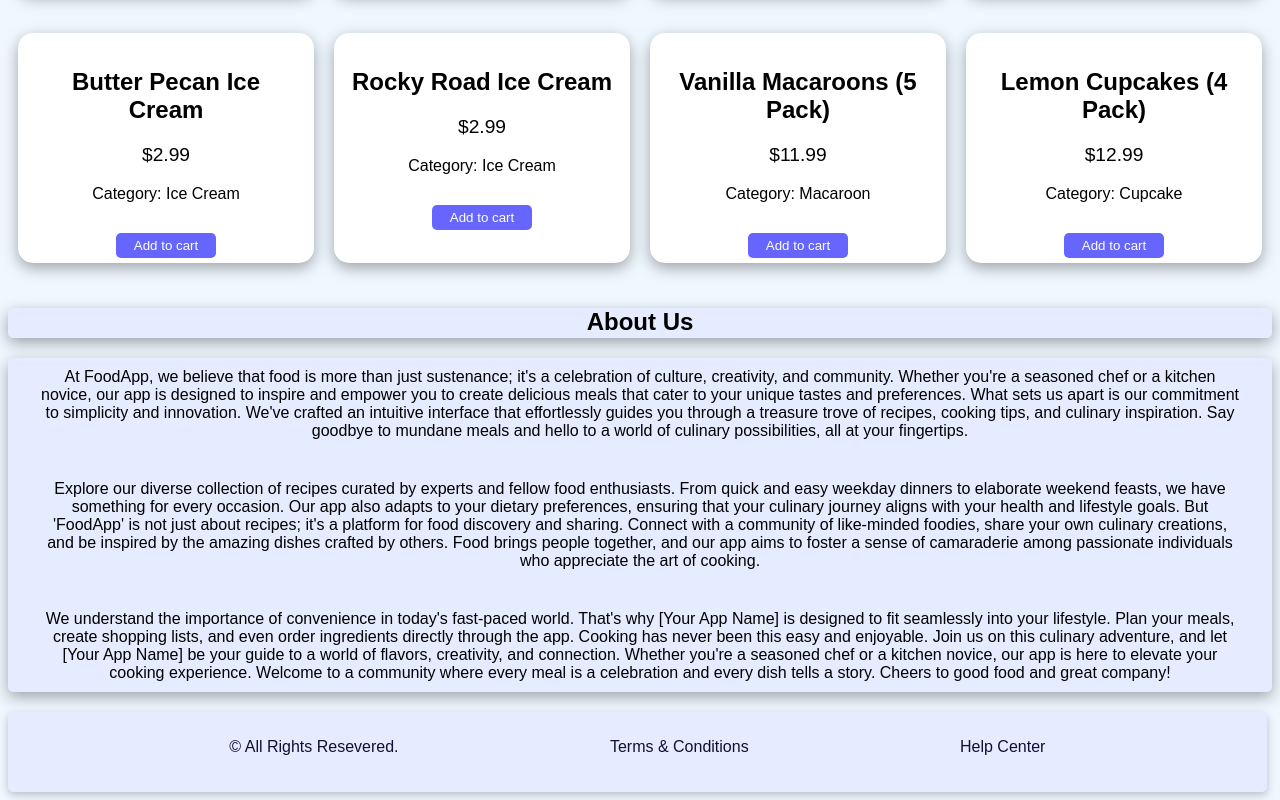
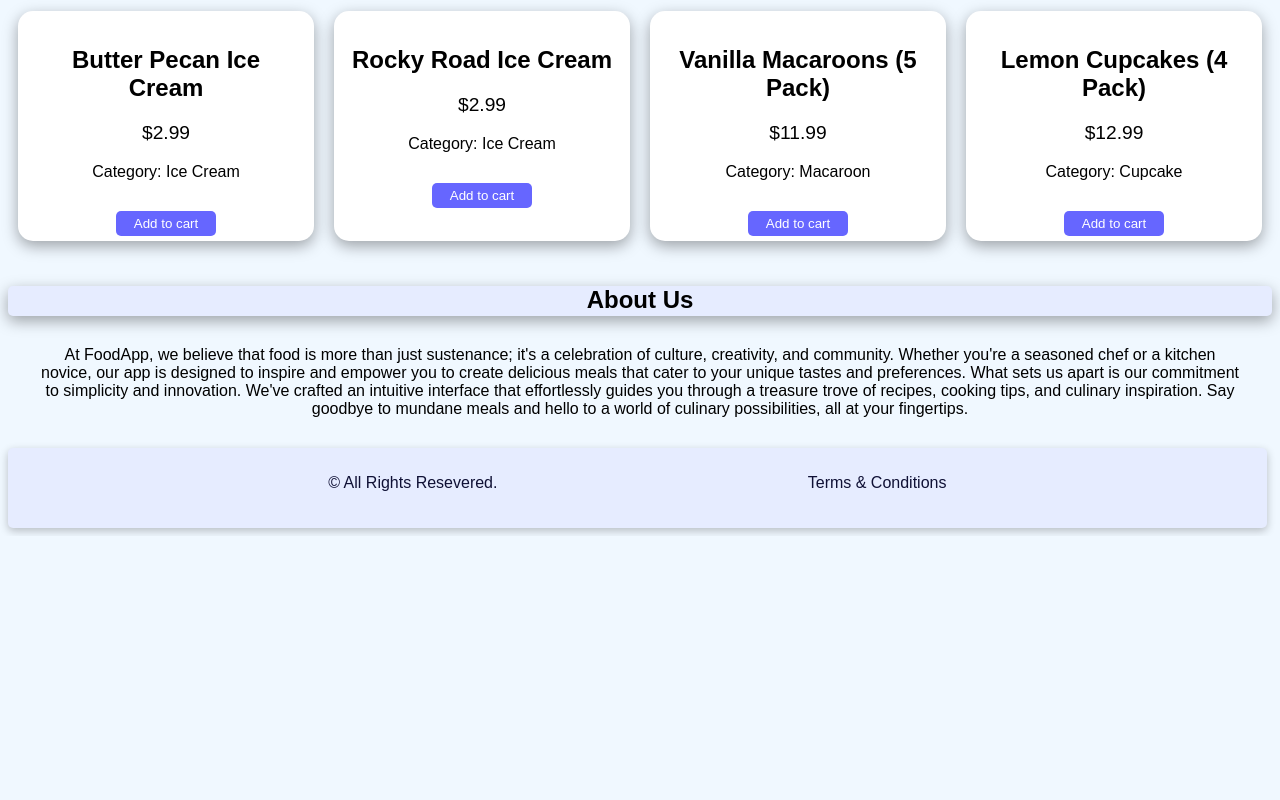
Before and after one commit to ravindranathsingh/FoodApp, a plain HTML site: page index.html in a window 1280 px wide. Shown: the part 1565-2365 px from the top of the page. After the commit the page ends 2101 px from the top, so only its background shows below. Drawn offline with Linux system fonts and the light colour scheme; a web font is replaced by a local one.

Commit message:
e-comerce app

```diff
--- a/index.html
+++ b/index.html
@@ -15,8 +15,6 @@
     <nav class="navbar">
         <div class="nav-menu">
             <button class="btn"><a class="link" href="./index.html">Home</a></button>
-            <button class="btn"><a class="link" href="#">Category</a></button>
-            <button class="btn"><a class="link" href="#">Notifications</a></button>
             <button class="btn"><a class="link" href="#">Account</a></button>
             <button class="btn"><a class="link" href="#">Cart</a></button>
             <input class="btn right" type="search" placeholder="Search" aria-label="Search">
@@ -26,7 +24,7 @@
     </nav>
     <div class="banner">
         <img id="food-banner" src="./pexels-ash-376464.jpg" alt="food">
-        <p id="advertise">Dive into a world where every bite is a rendezvous with irresistible delight, a symphony of cravings waiting to be unleashed.</p>
+        <p id="advertise">Dive into a world where every bite is a delight, a symphony of cravings waiting to be unleashed.</p>
     </div>
     <div class="heading">
         <h2 class="title">Restaurant</h2>
@@ -60,10 +58,6 @@
     <div class="about">
         <p>At FoodApp, we believe that food is more than just sustenance; it's a celebration of culture, creativity, and community. Whether you're a seasoned chef or a kitchen novice, our app is designed to inspire and empower you to create delicious meals that cater to your unique tastes and preferences.
             What sets us apart is our commitment to simplicity and innovation. We've crafted an intuitive interface that effortlessly guides you through a treasure trove of recipes, cooking tips, and culinary inspiration. Say goodbye to mundane meals and hello to a world of culinary possibilities, all at your fingertips.</p>
-        <p>Explore our diverse collection of recipes curated by experts and fellow food enthusiasts. From quick and easy weekday dinners to elaborate weekend feasts, we have something for every occasion. Our app also adapts to your dietary preferences, ensuring that your culinary journey aligns with your health and lifestyle goals.
-            But 'FoodApp' is not just about recipes; it's a platform for food discovery and sharing. Connect with a community of like-minded foodies, share your own culinary creations, and be inspired by the amazing dishes crafted by others. Food brings people together, and our app aims to foster a sense of camaraderie among passionate individuals who appreciate the art of cooking.</p>
-        <p>We understand the importance of convenience in today's fast-paced world. That's why [Your App Name] is designed to fit seamlessly into your lifestyle. Plan your meals, create shopping lists, and even order ingredients directly through the app. Cooking has never been this easy and enjoyable.
-            Join us on this culinary adventure, and let [Your App Name] be your guide to a world of flavors, creativity, and connection. Whether you're a seasoned chef or a kitchen novice, our app is here to elevate your cooking experience. Welcome to a community where every meal is a celebration and every dish tells a story. Cheers to good food and great company!</p>
     </div>
     <script src="./script.js"></script>
 </body>
@@ -71,7 +65,6 @@
     <div class="foot">
         <p class="link">&copy; All Rights Resevered.</p>
         <p><a class="link" href="#">Terms & Conditions</a></p>
-        <p><a class="link" href="#">Help Center</a></p>
     </div>
 </footer>
 </html>
--- a/styles.css
+++ b/styles.css
@@ -4,13 +4,13 @@ body {
   font-family: "Audiowide", sans-serif;
 }
 
-.main-heading {
+/* .main-heading {
   width: 100%;
   height: 10vh;
   border-radius: 5px;
   background-color: #e6ecff;
   box-shadow: rgba(0, 0, 0, 0.35) 0px 5px 15px;
-}
+} */
 
 .heading {
     background-color: #e6ecff;
@@ -135,6 +135,7 @@ h1:hover, h2:hover, p:hover {
   display: flex;
   flex-direction: row;
   justify-content: space-between;
+  box-shadow: rgba(0, 0, 0, 0.15) 1.95px 1.95px 2.6px;
 }
 
 .link {
@@ -176,13 +177,6 @@ h1:hover, h2:hover, p:hover {
   transform: scale(0.95);
   transition-timing-function: ease-in-out;
 }
-
-.about {
-  border-radius: 5px;
-  box-shadow: rgba(0, 0, 0, 0.35) 0px 5px 15px;
-  background-color: #e6ecff;
-}
-
 .about p {
   text-align: center;
   margin: 20px;
```
